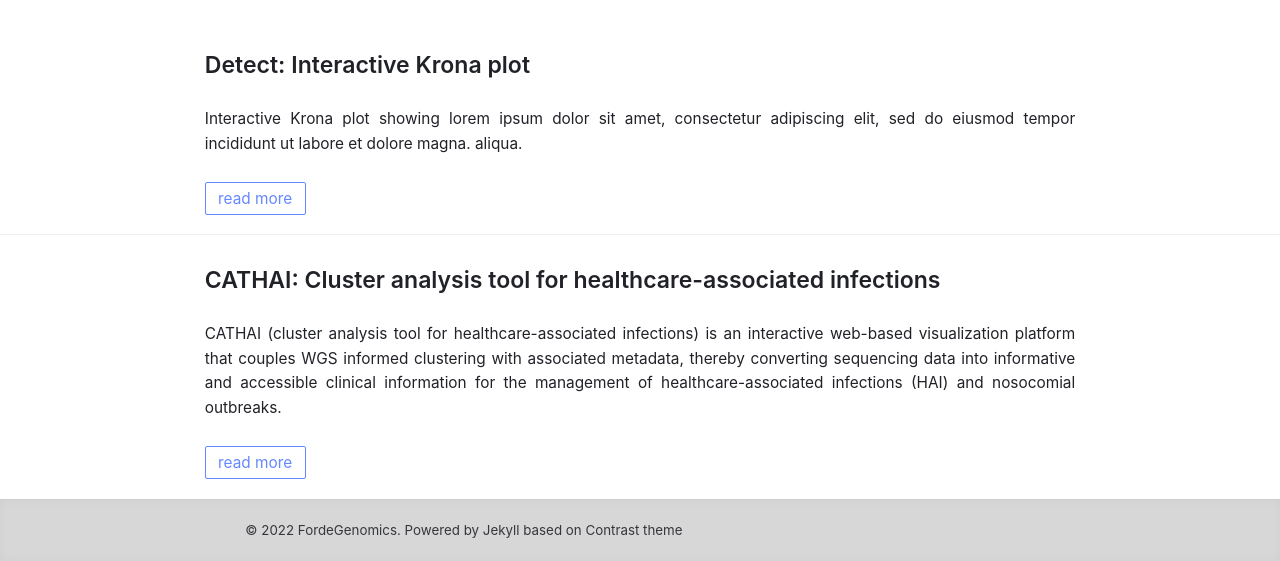
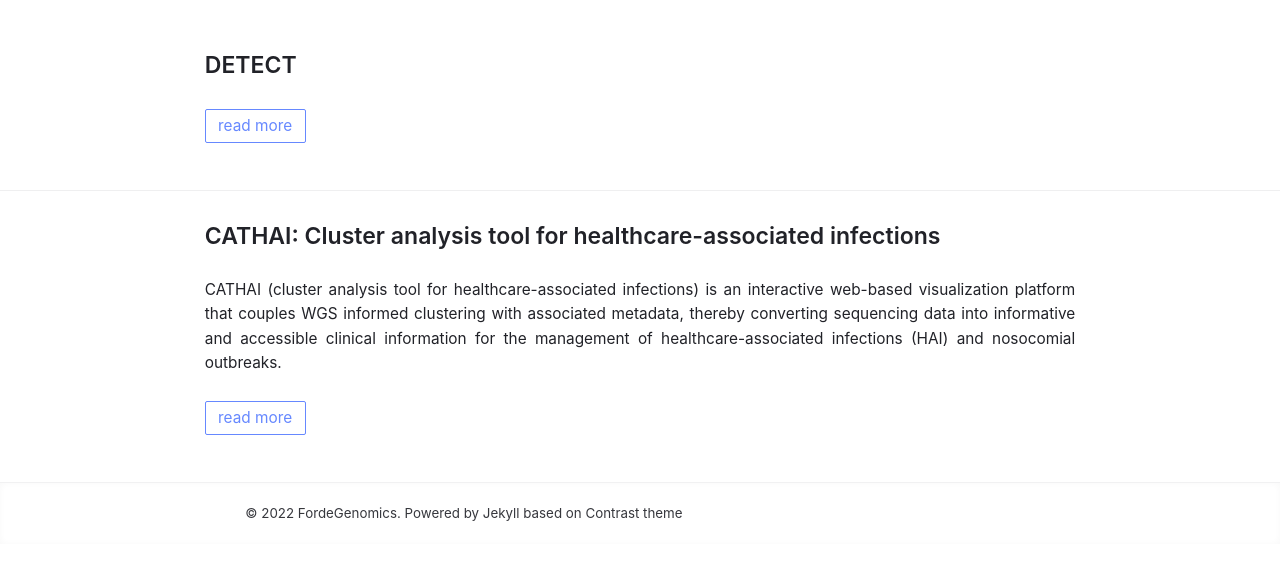
Before and after one commit to FordeGenomics/fordegenomics.github.io, a Jekyll site: the page built from index.html, in a window 1280 px wide. Shown: the part 356-917 px from the top of the page. Built offline with Jekyll 4.4.1, drawn with Linux system fonts in a browser that asks for light colours.

Commit message:
update detect page

```diff
--- a/_projects/iviz_detect_krona.md
+++ /dev/null
@@ -1,12 +0,0 @@
----
-title: "Detect: Interactive Krona plot"
-layout: post
-excerpt_separator: <!--more-->
-permalink: "detect-interactive-krona"
----
-
-Interactive Krona plot showing lorem ipsum dolor sit amet, consectetur adipiscing elit, sed do eiusmod tempor incididunt ut labore et dolore magna. aliqua.
-
-<!--more-->
-
-{% include custom_krona.html %}
--- a/_sass/classes.sass
+++ b/_sass/classes.sass
@@ -8,6 +8,7 @@
 .figure-frame
   border: 1px solid gray
   padding: 5px
+  overflow: auto
 
 .iframe-holder-loading
   background: url("/assets/img/hourglass_loading.gif") center no-repeat
@@ -15,7 +16,6 @@
 .footer
   font-size: 10pt
   text-align: left
-  background: lightgray
 
 .embed-container-loading
   background: url("/assets/img/hourglass_loading.gif") center no-repeat
```
Also changed, not shown: _projects/detect.md (added, +10 -0 lines), 11 other files.
